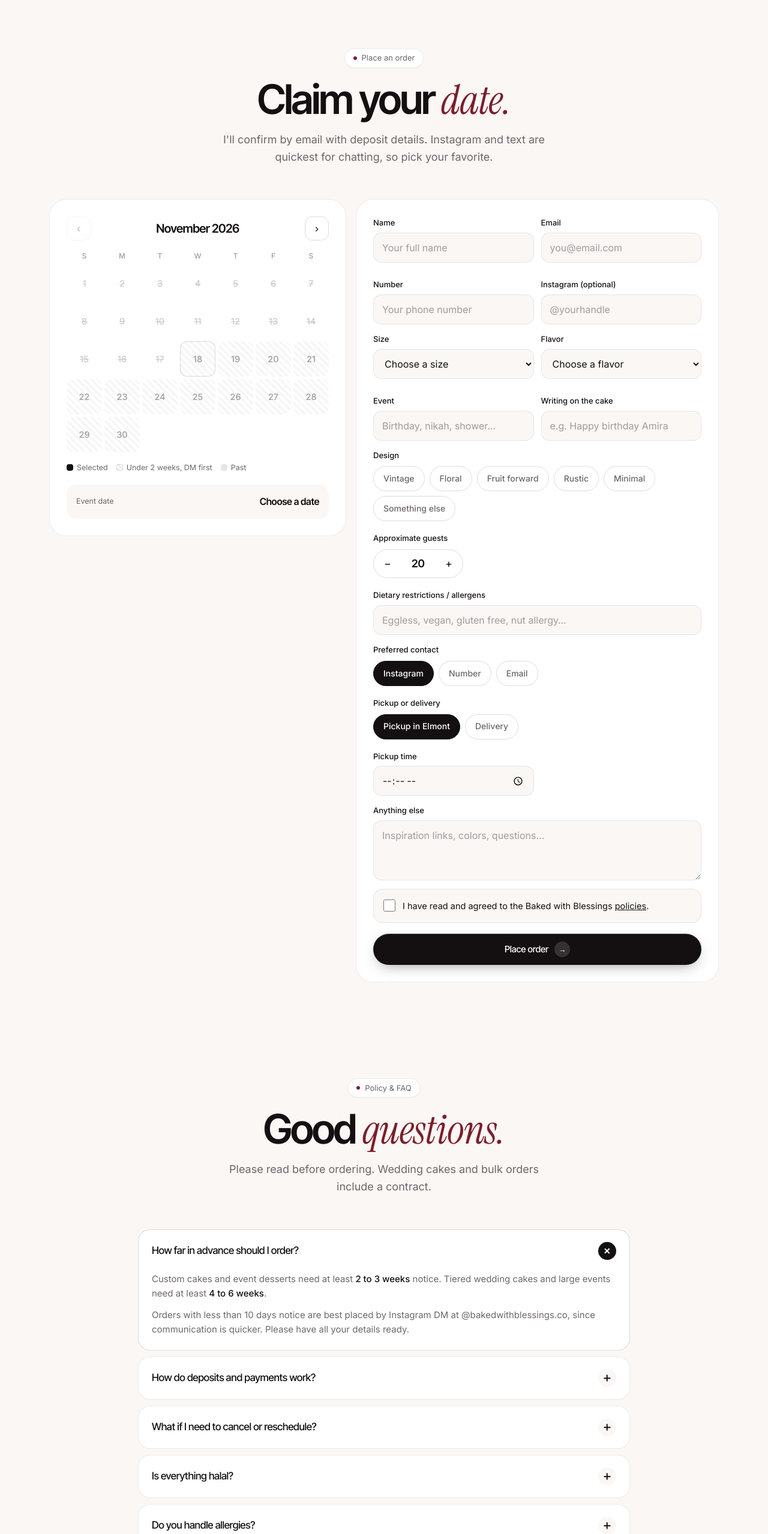
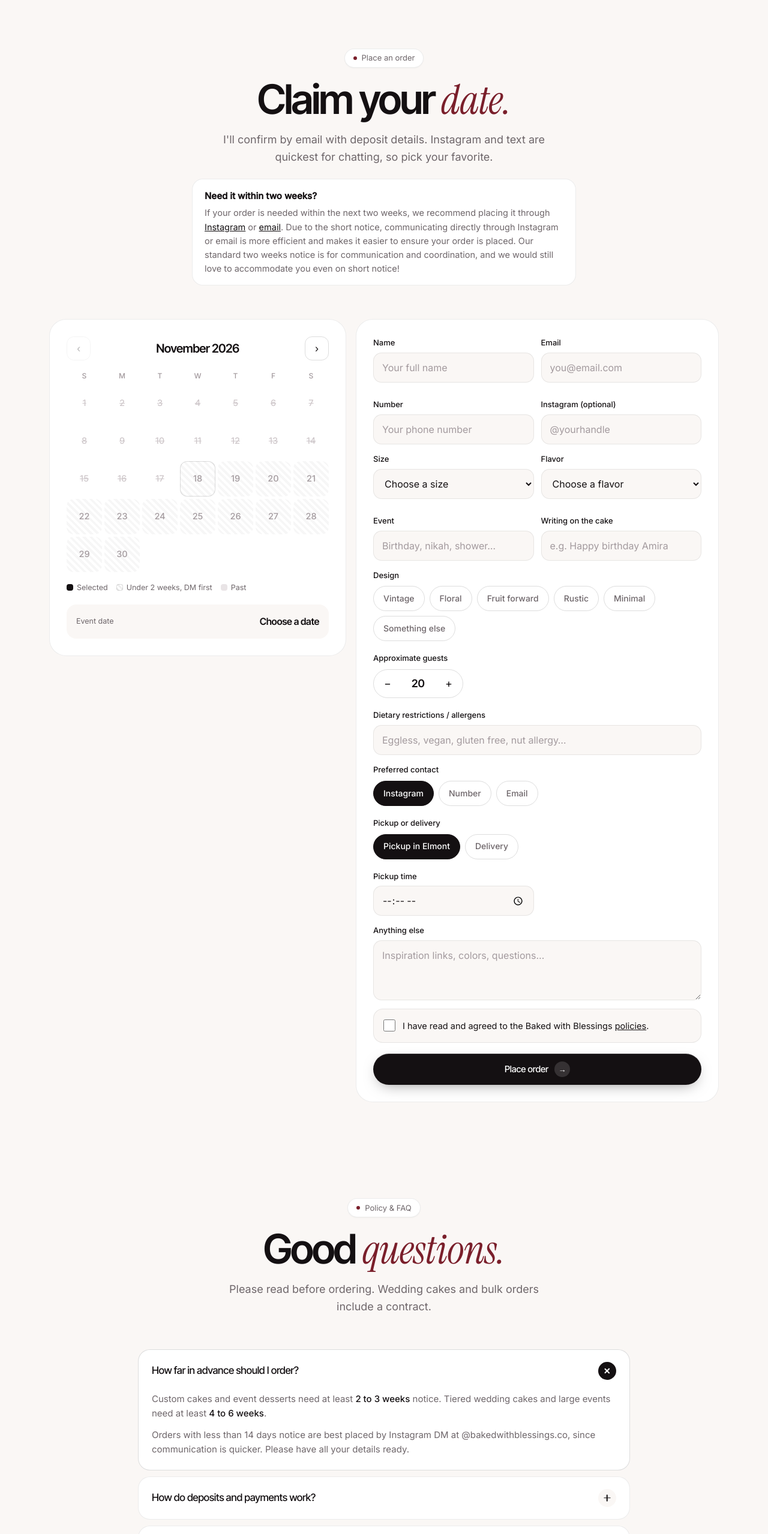
Before and after one commit to ImmadYasir05/qamar-sites, a plain HTML site: page baked-with-blessings-v2/index.html in a window 1280 px wide. Shown: the part 8917-11475 px from the top of the page at 60% size. Drawn offline with Linux system fonts and the light colour scheme.

Commit message:
Baked with Blessings: 14-day notice, short-notice message, email in contact
Co-Authored-By: Claude Opus 5.5 <noreply@anthropic.com>
Claude-Session: https://claude.ai/code/session_01NjF3wZcmDS5ntobVKxsUKD

```diff
--- a/baked-with-blessings-v2/index.html
+++ b/baked-with-blessings-v2/index.html
@@ -221,6 +221,9 @@ h2{font-size:clamp(38px,5.6vw,68px);margin:18px 0 18px}
 .picked{margin-top:18px;padding:16px;border-radius:16px;background:var(--bg);display:flex;justify-content:space-between;align-items:center;gap:10px}
 .picked small{font-size:12.5px;color:var(--muted)}
 .picked b{font-family:var(--head);font-weight:600;letter-spacing:-.02em;text-align:right}
+.shortnote{max-width:640px;margin:22px auto 0;padding:16px 20px;border:1px solid var(--line);border-radius:18px;background:var(--card);font-size:14.5px;line-height:1.6;color:var(--muted);text-align:left}
+.shortnote b{display:block;color:var(--ink);font-size:15px;margin-bottom:4px}
+.shortnote a{color:var(--ink);text-decoration:underline}
 .rushnote{margin-top:12px;font-size:14px;color:var(--wine)}
 .rushnote a{text-decoration:underline}
 .g2{display:grid;grid-template-columns:1fr 1fr;gap:12px}
@@ -281,7 +284,7 @@ h2{font-size:clamp(38px,5.6vw,68px);margin:18px 0 18px}
 footer{padding:60px 0 40px;font-size:14px;color:var(--muted)}
 footer .cols{display:grid;grid-template-columns:1.5fr 1fr 1fr 1fr;gap:30px;padding-bottom:40px;border-bottom:1px solid var(--line)}
 footer h5{font-family:var(--head);font-weight:600;font-size:14px;color:var(--ink);margin-bottom:12px;letter-spacing:-.01em}
-footer li{list-style:none;margin-bottom:8px}
+footer li{list-style:none;margin-bottom:8px;overflow-wrap:anywhere}
 footer a:hover{color:var(--ink)}
 footer .base{display:flex;justify-content:space-between;align-items:center;gap:16px;flex-wrap:wrap;padding-top:24px}
 .totop{display:inline-flex;align-items:center;gap:10px;color:var(--ink);font-weight:500}
@@ -419,7 +422,7 @@ footer .base{display:flex;justify-content:space-between;align-items:center;gap:1
 
 <section id="order" style="padding-top:40px">
   <div class="wrap">
-    <div class="center"><span class="tag rv"><i></i>Place an order</span><h2 class="rv">Claim your <span class="it">date.</span></h2><p class="sub rv">I'll confirm by email with deposit details. Instagram and text are quickest for chatting, so pick your favorite.</p></div>
+    <div class="center"><span class="tag rv"><i></i>Place an order</span><h2 class="rv">Claim your <span class="it">date.</span></h2><p class="sub rv">I'll confirm by email with deposit details. Instagram and text are quickest for chatting, so pick your favorite.</p><div class="shortnote rv"><b>Need it within two weeks?</b> If your order is needed within the next two weeks, we recommend placing it through <a href="https://instagram.com/bakedwithblessings.co" target="_blank" rel="noopener">Instagram</a> or <a href="mailto:bakedwithblessingss@gmail.com">email</a>. Due to the short notice, communicating directly through Instagram or email is more efficient and makes it easier to ensure your order is placed. Our standard two weeks notice is for communication and coordination, and we would still love to accommodate you even on short notice!</div></div>
     <div class="order">
       <div class="panelbox rv">
         <div class="cal-h"><button type="button" id="prev" aria-label="Previous month">‹</button><b id="mlabel"></b><button type="button" id="next" aria-label="Next month">›</button></div>
@@ -427,7 +430,7 @@ footer .base{display:flex;justify-content:space-between;align-items:center;gap:1
         <div class="days" id="days"></div>
         <div class="legend"><span><i style="background:var(--ink)"></i>Selected</span><span><i style="background:repeating-linear-gradient(45deg,#eee 0 3px,#fff 3px 6px);border:1px solid var(--line2)"></i>Under 2 weeks, DM first</span><span><i style="background:#E9E4E6"></i>Past</span></div>
         <div class="picked"><small>Event date</small><b id="pickedTxt">Choose a date</b></div>
-        <p class="rushnote" id="rush" hidden>Short notice! Please DM <a href="https://instagram.com/bakedwithblessings.co" target="_blank" rel="noopener">@bakedwithblessings.co</a> with your details to check availability.</p>
+        <p class="rushnote" id="rush" hidden>Short notice! Please DM <a href="https://instagram.com/bakedwithblessings.co" target="_blank" rel="noopener">@bakedwithblessings.co</a> or email <a href="mailto:bakedwithblessingss@gmail.com">bakedwithblessingss@gmail.com</a> with your details.</p>
       </div>
       <div class="panelbox rv">
         <form name="baked-with-blessings-order" method="POST" data-netlify="true" netlify-honeypot="bot-field" id="orderForm" novalidate>
@@ -496,7 +499,7 @@ footer .base{display:flex;justify-content:space-between;align-items:center;gap:1
     <div class="cols">
       <div><a href="#top" class="logo" style="display:flex;align-items:center;gap:10px;font-family:var(--head);font-weight:600;color:var(--ink);font-size:17px;letter-spacing:-.03em"><b style="width:28px;height:28px;border-radius:50%;background:var(--wine);color:var(--champ);display:grid;place-items:center;font-family:var(--serif);font-style:italic;font-weight:400">B</b>Baked with Blessings</a><p style="margin-top:14px;max-width:280px">Custom cakes, artisanal pastries and dessert tables. 100% halal, handmade from scratch.</p></div>
       <div><h5>Explore</h5><ul><li><a href="#services">Services</a></li><li><a href="#menu">Menu</a></li><li><a href="#order">Place order</a></li><li><a href="#faq">Policy &amp; FAQ</a></li><li><a href="#reviews">Reviews</a></li></ul></div>
-      <div><h5>Contact</h5><ul><li><a href="https://instagram.com/bakedwithblessings.co" target="_blank" rel="noopener">Instagram</a></li><li><a href="#order">Order form</a></li></ul></div>
+      <div><h5>Contact</h5><ul><li><a href="https://instagram.com/bakedwithblessings.co" target="_blank" rel="noopener">Instagram</a></li><li><a href="mailto:bakedwithblessingss@gmail.com">bakedwithblessingss@gmail.com</a></li><li><a href="#order">Order form</a></li></ul></div>
       <div><h5>Area</h5><ul><li>Pickup in Elmont, NY</li><li>NYC &amp; Long Island</li><li>Delivery priced by distance</li></ul></div>
     </div>
     <div class="base"><span>© <span id="yr"></span> Baked with Blessings</span><a href="#top" class="totop">Back to top <i>↑</i></a></div>
@@ -600,7 +603,7 @@ $('#again').onclick=()=>{form.reset();sel=null;$('#event_date').value='';$('#pic
 
 /* faq */
 const F=[
- ['How far in advance should I order?','<p>Custom cakes and event desserts need at least <b>2 to 3 weeks</b> notice. Tiered wedding cakes and large events need at least <b>4 to 6 weeks</b>.</p><p>Orders with less than 10 days notice are best placed by Instagram DM at @bakedwithblessings.co, since communication is quicker. Please have all your details ready.</p>'],
+ ['How far in advance should I order?','<p>Custom cakes and event desserts need at least <b>2 to 3 weeks</b> notice. Tiered wedding cakes and large events need at least <b>4 to 6 weeks</b>.</p><p>Orders with less than 14 days notice are best placed by Instagram DM at @bakedwithblessings.co, since communication is quicker. Please have all your details ready.</p>'],
  ['How do deposits and payments work?','<p>A <b>50% non refundable deposit</b> is required at booking to secure your date and begin sourcing ingredients and custom materials.</p><p>The remaining balance is due within 24 hours before pickup or delivery. Orders are not started or released until paid in full.</p>'],
  ['What if I need to cancel or reschedule?','<p><b>Cancellations:</b> each order is made from scratch with ingredients bought for you, so deposits are not refundable if cancelled within 7 days of the order. Cancel more than 14 days before your event and the deposit will be refunded.</p><p><b>Rescheduling:</b> with at least 10 days notice, we are happy to move your deposit to a new date, subject to availability.</p><p><b>Design changes:</b> minor changes to colors, flavors or sizing can be requested up to 7 days before your event. Later changes may not be possible or may incur fees.</p>'],
  ['Is everything halal?','<p>Yes. Every item uses strictly <b>100% halal and alcohol free</b> ingredients, including extracts, flavorings, gelatins and edible lusters.</p>'],
```
